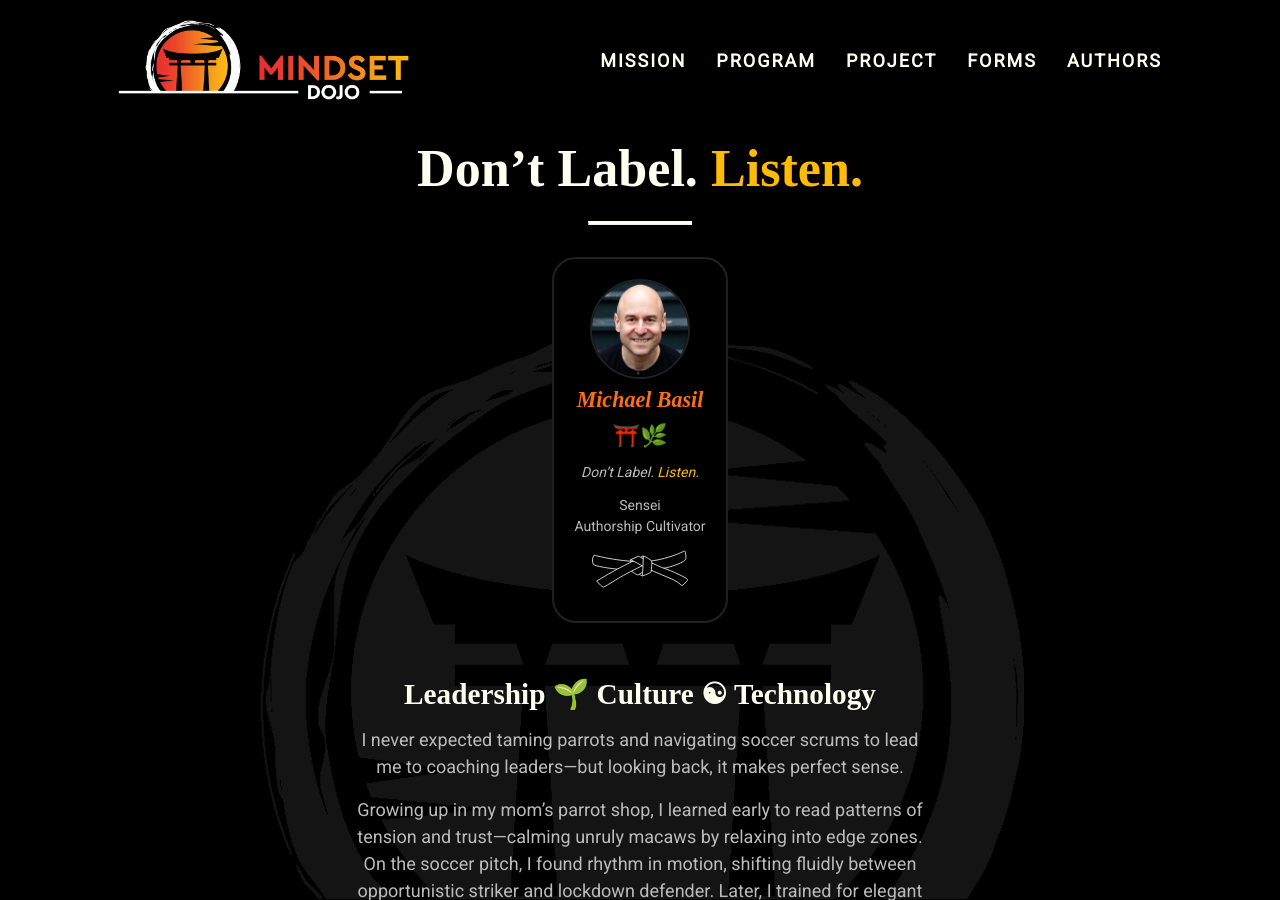
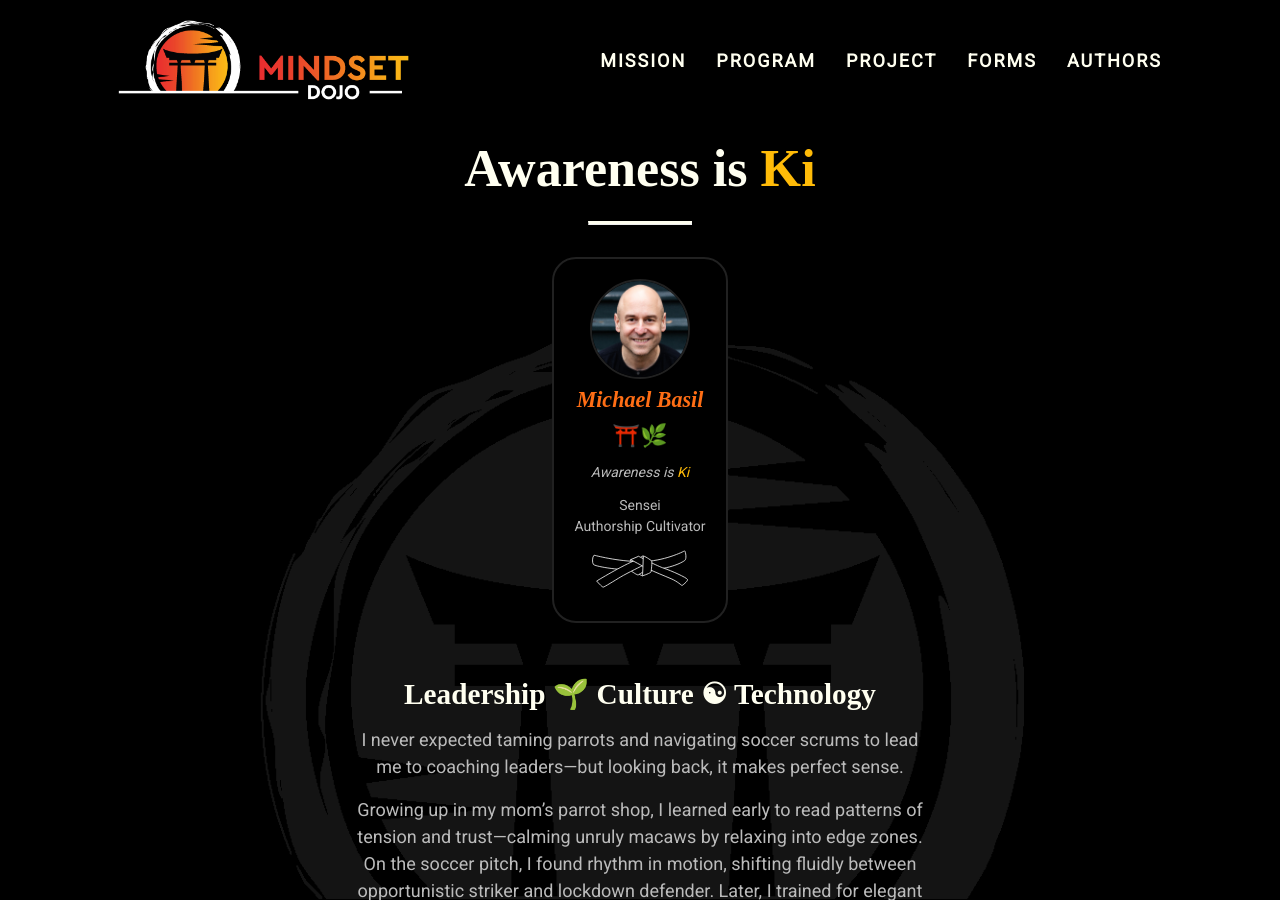
Before and after one commit to mindset-dojo/mindset-dojo.github.io, a Jekyll site: the page built from _authors/michael-basil.md, in a window 1280 px wide and 900 px high. Built offline with Jekyll 4.4.1, drawn with Linux system fonts in a browser that asks for light colours; some web fonts are replaced.

Commit message:
feat: basil tagline - Awareness is Ki

```diff
--- a/_authors/michael-basil.md
+++ b/_authors/michael-basil.md
@@ -1,8 +1,8 @@
 ---
 layout: threshold
 sections_key: author
-mantra: "Don’t Label. Listen."
-mantra_mark: "Listen."
+mantra: "Awareness is Ki"
+mantra_mark: "Ki"
 description: |
   Leadership presence coach and systems thinker drawn to early-stage founders and emerging
   talent—bridging Zero Trust, Agile flow, and embodied practice.
```
